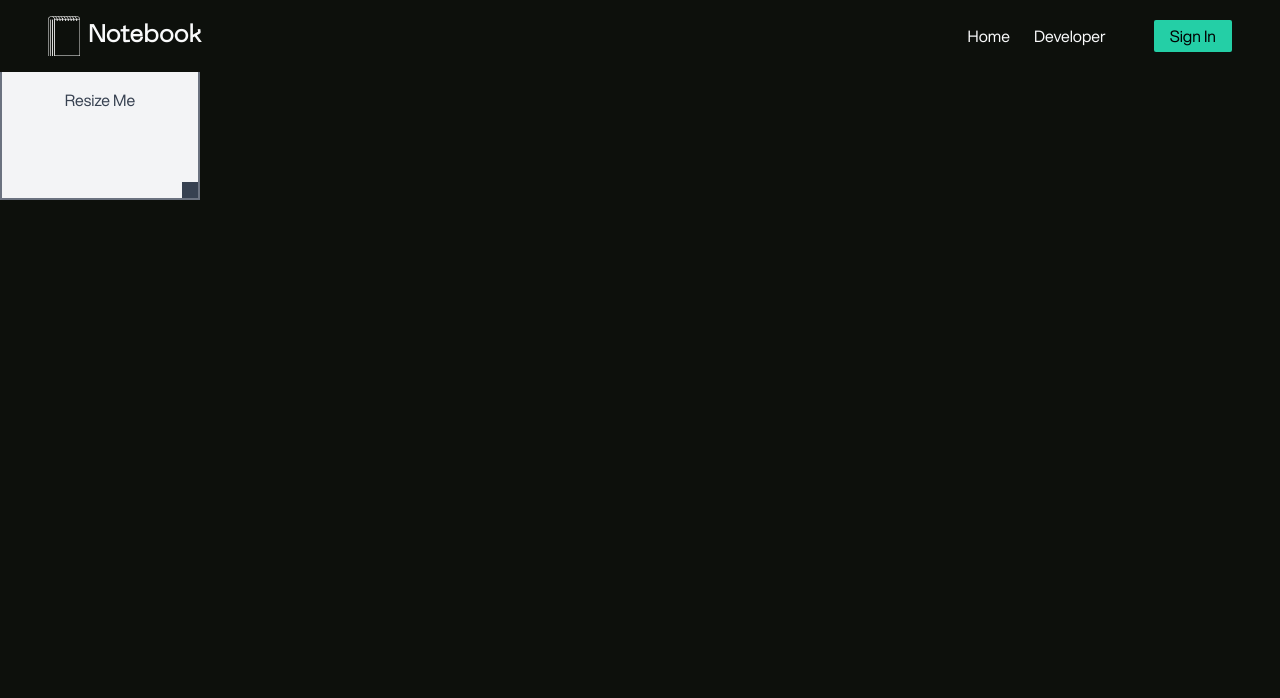
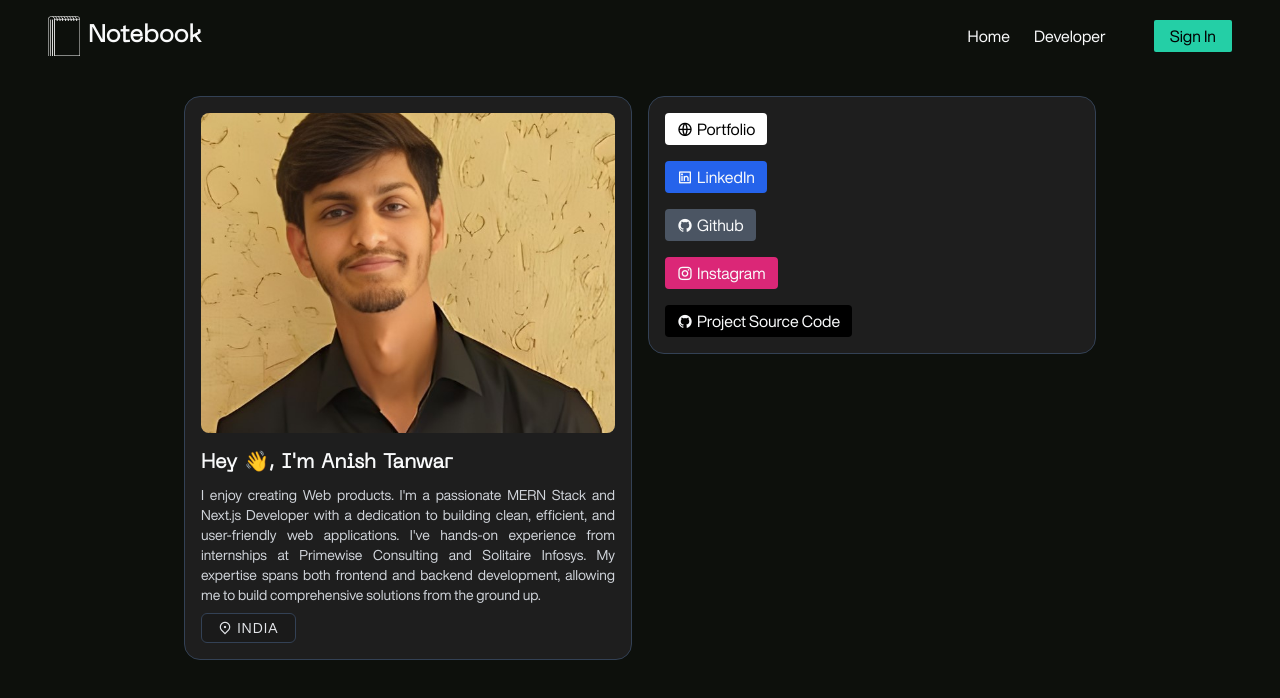
Before and after one commit to anishtanwar11/user-auth-frontend, a React (Vite) app: page /developer in a window 1280 px wide. Shown: the top 698 px of the page. Built offline with nearby package versions, Linux system fonts and the light colour scheme.

Commit message:
Update UI, Developer Page

```diff
--- a/src/components/pages/Developer.jsx
+++ b/src/components/pages/Developer.jsx
@@ -1,48 +1,40 @@
-import React, { useState } from "react";
+import DeveloperImg from "../../assets/farewalle3.jpg";
 
 const Developer = () => {
-    const [size, setSize] = useState({ width: 200, height: 200 });
-    const [isResizing, setIsResizing] = useState(false);
+    return (
+        <div className="flex flex-col lg:flex-row  items-center lg:items-start justify-center gap-x-4 mt-24 mb-10 px-3 gap-y-4">
+            <div className="bg-[#1E1E1E] p-4 rounded-2xl border-[1px] border-slate-700 w-full max-w-md">
+                <div className="overflow-hidden rounded-lg flex items-center justify-center h-80">
+                    <img src={DeveloperImg} alt="" />
+                </div>
+                <div className="mt-4 flex flex-col gap-y-2">
+                    <h1 className="text-xl font-bold font-[neuemachina]">Hey 👋, I'm Anish Tanwar</h1>
+                    <p className="text-sm text-gray-300 text-justify">I enjoy creating Web products. I'm a passionate MERN Stack and Next.js Developer with a dedication to building clean, efficient, and user-friendly web applications. I've hands-on experience from internships at Primewise Consulting and Solitaire Infosys. My expertise spans both frontend and backend development, allowing me to build comprehensive solutions from the ground up.</p>
+                    <h1 className="bg-[#1a1a1a] border-[1px] border-slate-700 w-min px-4 py-1 text-sm rounded-md letter-spacing tracking-widest text-gray-200">
+                        <i className="ri-map-pin-2-line mr-1"></i>INDIA
+                    </h1>
+                </div>
+            </div>
 
-    const handleMouseDown = (e) => {
-        e.preventDefault();
-        setIsResizing(true);
-        const startX = e.clientX;
-        const startY = e.clientY;
-        const startWidth = size.width;
-        const startHeight = size.height;
+            <div className="bg-[#1E1E1E] p-4 rounded-2xl border-[1px] border-slate-700 w-full max-w-md flex flex-wrap gap-4 lg:flex-col gap-y-4">
+                <a href="https://anishtanwar.vercel.app/" target="_blank" className="bg-white w-min text-black px-3 py-1 text-base font-medium rounded">
+                    <i className="ri-global-line mr-1"></i>Portfolio
+                </a>
+                <a href="https://www.linkedin.com/in/thisisanishtanwar/" target="_blank" className="bg-blue-600 w-max px-3 py-1 text-base font-medium rounded">
+                    <i className="ri-linkedin-box-line mr-1"></i>LinkedIn
+                </a>
+                <a href="https://github.com/anishtanwar11" target="_blank" className="bg-gray-600 w-max px-3 py-1 text-base font-medium rounded">
+                    <i className="ri-github-fill mr-1"></i>Github
+                </a>
+                <a href="https://www.instagram.com/thisisanishtanwar/" target="_blank" className="bg-pink-600 w-max px-3 py-1 text-base font-medium rounded">
+                    <i className="ri-instagram-line mr-1"></i>Instagram
+                </a>
+                <a href="https://github.com/anishtanwar11/Notebook" target="_blank" className="bg-black w-max px-3 py-1 text-base font-medium rounded">
+                    <i className="ri-github-fill mr-1"></i>Project Source Code
+                </a>
+            </div>
+        </div>
+    )
+}
 
-        const handleMouseMove = (event) => {
-            if (!isResizing) return;
-            const newWidth = startWidth + (event.clientX - startX);
-            const newHeight = startHeight + (event.clientY - startY);
-            setSize({ width: newWidth, height: newHeight });
-        };
-
-        const handleMouseUp = () => {
-            setIsResizing(false);
-            window.removeEventListener("mousemove", handleMouseMove);
-            window.removeEventListener("mouseup", handleMouseUp);
-        };
-
-        window.addEventListener("mousemove", handleMouseMove);
-        window.addEventListener("mouseup", handleMouseUp);
-    };
-
-    return (
-        <div
-            className="relative bg-gray-100 border-2 border-gray-500 flex items-center justify-center"
-            style={{ width: `${size.width}px`, height: `${size.height}px` }}
-        >
-            <p className="text-gray-700">Resize Me</p>
-
-            {/* Resizable Handle */}
-            <div
-                className="absolute w-4 h-4 bg-gray-700 bottom-0 right-0 cursor-se-resize"
-                onMouseDown={handleMouseDown}
-            ></div>
-        </div>
-    );
-};
-
-export default Developer;
+export default Developer
--- a/src/components/pages/Home.jsx
+++ b/src/components/pages/Home.jsx
@@ -57,8 +57,9 @@ const Home = () => {
 
             </div>
 
-            <div className=" flex items-center justify-center w-full mt-20 mb-16">
-              <h1 className="text-center text-2xl sm:text-5xl font-[neuemachina] font-bold">Design & Developed by <br/><span className="text-[#24CFA6]"> Anish Tanwar</span></h1>
+            <div className=" flex flex-col items-center justify-center w-full mt-10 mb-16 pt-10 border-t-[1px] border-gray-700">
+              <h1 className="text-center text-2xl sm:text-5xl font-[neuemachina] font-bold">Designed & Developed by <br/><span className="text-[#24CFA6]"> Anish Tanwar</span></h1>
+              <p className="text-xs font-normal text-gray-400 mt-4">Last updated by Anish on November 20, 2024, 23:52 PM</p>
             </div>
           </div>
         </>
```
Also changed, not shown: src/assets/farewalle3.jpg (added).
